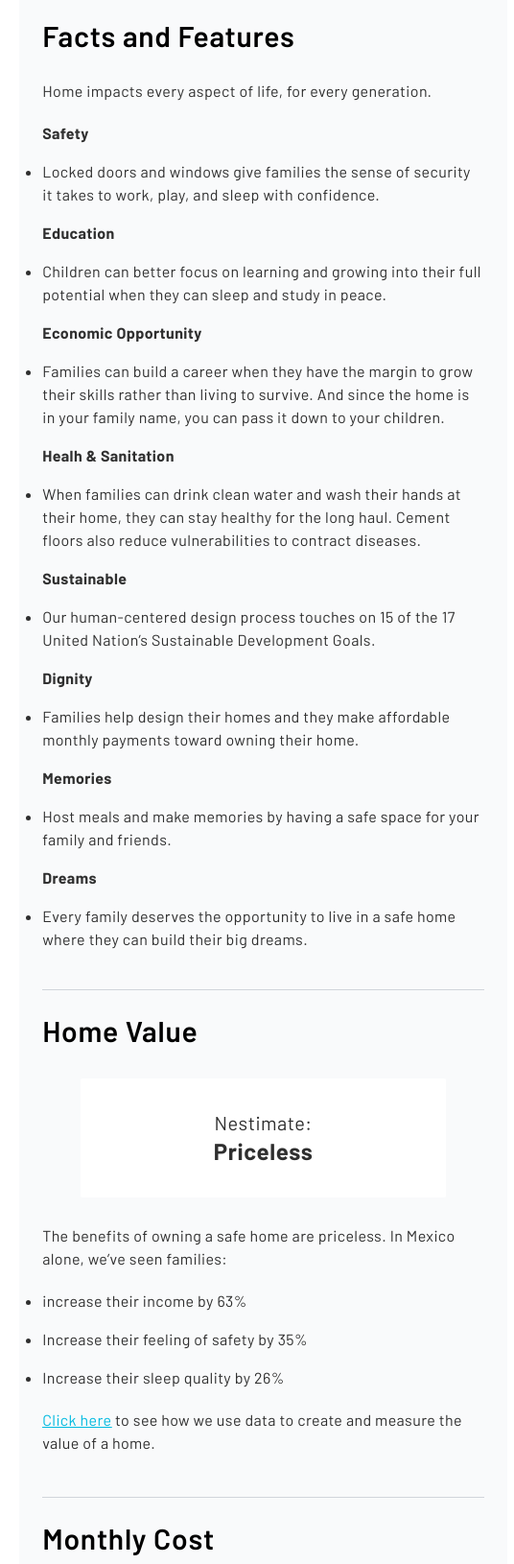
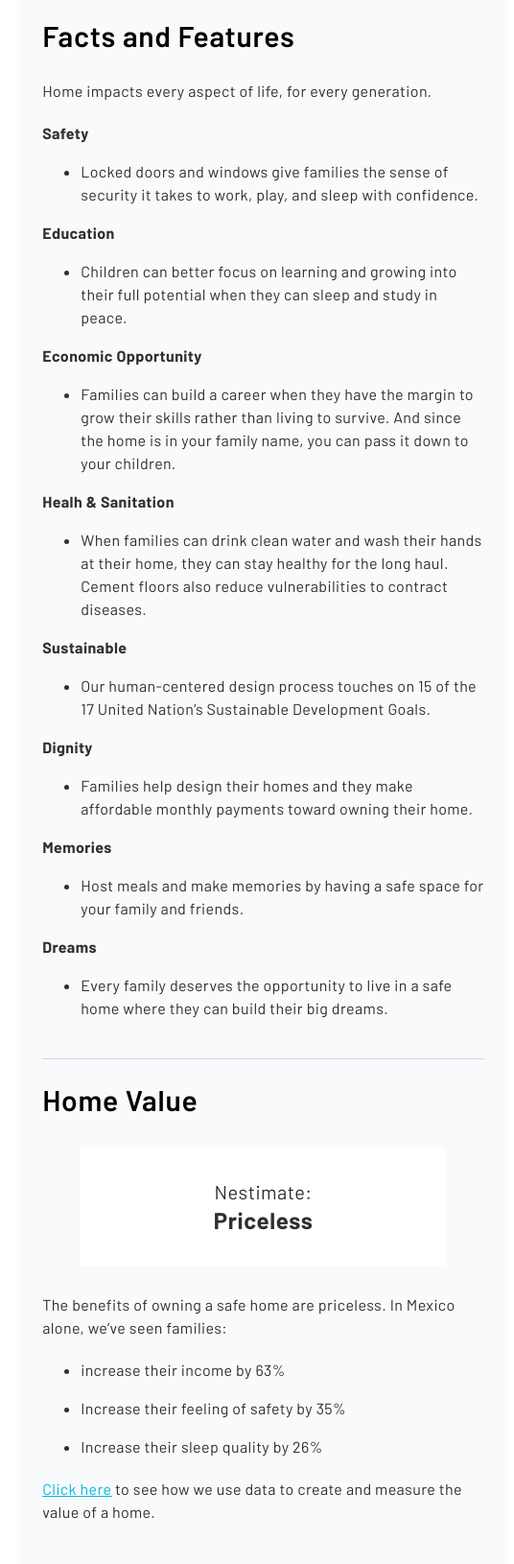
Before and after one commit to newstorycharity/value-of-home, a website: page public/index.html in a window 1280 px wide. Shown: the part 1468-3098 px from the top of the page at 96% size, 551-1087 px from the left. Drawn offline with Linux system fonts and the light colour scheme.

Commit message:
Cleaned up some styles

```diff
--- a/public/index.html
+++ b/public/index.html
@@ -123,35 +123,35 @@
         <div class="grid grid-cols-1 gap-0 justify-items-start items-end">
           <p class="py-3 text-md text-dark font-normal tracking-wide">Home impacts every aspect of life, for every generation.</p>
           <p class="py-2 text-md text-dark font-bold tracking-wide">Safety</p>
-          <ul class="list-disc list-outside">
+          <ul class="list-disc list-outside pl-10">
             <li class="py-2 text-md text-dark font-normal tracking-wide">Locked doors and windows give families the sense of security it takes to work, play, and sleep with confidence.</li>
           </ul>
           <p class="py-2 text-md text-dark font-bold tracking-wide">Education</p>
-          <ul class="list-disc list-outside">
+          <ul class="list-disc list-outside pl-10">
             <li class="py-2 text-md text-dark font-normal tracking-wide">Children can better focus on learning and growing into their full potential when they can sleep and study in peace.</li>
           </ul>
           <p class="py-2 text-md text-dark font-bold tracking-wide">Economic Opportunity</p>
-          <ul class="list-disc list-outside">
+          <ul class="list-disc list-outside pl-10">
             <li class="py-2 text-md text-dark font-normal tracking-wide">Families can build a career when they have the margin to grow their skills rather than living to survive. And since the home is in your family name, you can pass it down to your children.</li>
           </ul>
           <p class="py-2 text-md text-dark font-bold tracking-wide">Healh & Sanitation</p>
-          <ul class="list-disc list-outside">
+          <ul class="list-disc list-outside pl-10">
             <li class="py-2 text-md text-dark font-normal tracking-wide">When families can drink clean water and wash their hands at their home, they can stay healthy for the long haul. Cement floors also reduce vulnerabilities to contract diseases.</li>
           </ul>
           <p class="py-2 text-md text-dark font-bold tracking-wide">Sustainable</p>
-          <ul class="list-disc list-outside">
+          <ul class="list-disc list-outside pl-10">
             <li class="py-2 text-md text-dark font-normal tracking-wide">Our human-centered design process touches on 15 of the 17 United Nation’s Sustainable Development Goals.</li>
           </ul>
           <p class="py-2 text-md text-dark font-bold tracking-wide">Dignity</p>
-          <ul class="list-disc list-outside">
+          <ul class="list-disc list-outside pl-10">
             <li class="py-2 text-md text-dark font-normal tracking-wide">Families help design their homes and they make affordable monthly payments toward owning their home.</li>
           </ul>
           <p class="py-2 text-md text-dark font-bold tracking-wide">Memories</p>
-          <ul class="list-disc list-outside">
+          <ul class="list-disc list-outside pl-10">
             <li class="py-2 text-md text-dark font-normal tracking-wide">Host meals and make memories by having a safe space for your family and friends.</li>
           </ul>
           <p class="py-2 text-md text-dark font-bold tracking-wide">Dreams</p>
-          <ul class="list-disc list-outside">
+          <ul class="list-disc list-outside pl-10">
             <li class="py-2 text-md text-dark font-normal tracking-wide">Every family deserves the opportunity to live in a safe home where they can build their big dreams.</li>
           </ul>
         </div>
@@ -167,13 +167,13 @@
       </div>
       <div class="grid grid-cols-1 gap-0 justify-items-start items-end">
         <p class="py-3 text-md text-dark font-normal tracking-wide">The benefits of owning a safe home are priceless. In Mexico alone, we’ve seen families:</p>
-        <ul class="list-disc list-outside">
+        <ul class="list-disc list-outside pl-10">
           <li class="py-2 text-md text-dark font-normal tracking-wide">increase their income by 63%</li>
         </ul>
-        <ul class="list-disc list-outside">
+        <ul class="list-disc list-outside pl-10">
           <li class="py-2 text-md text-dark font-normal tracking-wide">Increase their feeling of safety by 35%</li>
         </ul>
-        <ul class="list-disc list-outside">
+        <ul class="list-disc list-outside pl-10">
           <li class="py-2 text-md text-dark font-normal tracking-wide">Increase their sleep quality by 26%</li>
         </ul>
         <p class="py-3 text-md text-dark font-normal tracking-wide"><span class="text-primary underline"><a href="https://newstorycharity.org/impact-data/">Click here</a></span> to see how we use data to create and measure the value of a home.</p>
@@ -184,7 +184,7 @@
       <div class="grid grid-cols-none gap-0 justify-items-start items-end">
         <p class="py-4 text-2xl sm:text-3xl text-black font-semibold tracking-wide">Monthly Cost</p>
       </div>
-      <ul class="list-disc list-outside grid grid-cols-1 gap-0 justify-items-start items-end">
+      <ul class="list-disc list-outside pl-10 grid grid-cols-1 gap-0 justify-items-start items-end">
         <li class="py-3 text-md text-dark font-normal tracking-wide">The families we serve make long term repayments towards their new home.</li>
         <li class="py-3 text-md text-dark font-normal tracking-wide">Since a stable home helps families grow their income, people are often proud to make these repayments. Monthly payments help unbanked families build a credit history and a sense of ownership.</li>
         <li class="py-3 text-md text-dark font-normal tracking-wide">Our team recycles the repayment funds into our home building efforts. We’ve found this repayment model to multiply the impact of philanthropy while also empowering families to best care for their new homes.</li>
@@ -198,11 +198,11 @@
       <div class="grid grid-cols-1 gap-0 justify-items-start items-end">
         <p class="py-3 text-md text-dark font-normal tracking-wide"><b>Get to know the neighborhood.</b> New Story builds communities in close proximity to town centers to ensure families have access to resources and services.</p>
       </div>
-      <div class="pt-3 columns-2 gap-6 max-w-md flex shrink-0">
+      <div class="pt-3 columns-2 gap-6 flex shrink-0">
         <img class="ml-0 md:ml-6 h-12 w-auto" src="./img/walk.png">
         <p class="w-full py-0 text-md text-dark font-bold tracking-wide">Walk Score<br><span class="font-normal">100 / 100 (not car dependent)</span></p>
       </div>
-      <div class="py-3 columns-2 gap-6 max-w-md flex shrink-0">
+      <div class="py-3 columns-2 gap-6 flex shrink-0">
         <img class="ml-0 md:ml-6 h-12 w-auto" src="./img/transit.png">
         <p class="py-0 text-md text-dark font-bold tracking-wide">Transit Score<br><span class="font-normal">100 / 100 (great transit options)</span></p>
       </div>
@@ -212,15 +212,15 @@
       <div class="grid grid-cols-none gap-0 justify-items-start items-end">
         <p class="py-4 text-2xl sm:text-3xl text-black font-semibold tracking-wide">Meet the Community</p>
       </div>
-      <div class="pt-3 columns-2 gap-3 max-w-md flex shrink-0">
+      <div class="pt-3 columns-2 gap-3 flex shrink-0">
         <img class="ml-0 md:ml-6 h-12 w-auto" src="./img/paul.png">
         <p class="w-full py-0 text-md text-dark font-bold tracking-wide">Paul:<br><span class="font-normal">“This new house will be completely different from where we live now – this will be permanent. This will be my land. In my name. For my family. And that is freedom. I will have room to invite others in if anyone is hurting or in need of a place to stay. This home will give me the ability to help so many more people.”</span></p>
       </div>
-      <div class="py-4 columns-2 gap-3 max-w-md flex shrink-0">
+      <div class="py-4 columns-2 gap-3 flex shrink-0">
         <img class="ml-0 md:ml-6 h-12 w-auto" src="./img/viviana.png">
         <p class="py-0 text-md text-dark font-bold tracking-wide">Viviana de la Cruz Arias: <br><span class="font-normal">"I'm very happy that my kids will have stability and more space. We waited for a house of our own for so long, about three years. Things have been challenging. I lost hope that this was it," she says. "I'm so grateful. We finally have a secure home with good neighbors. The kids can study in a home before they don't have electricity all the time. Now they will."</span></p>
       </div>
-      <div class="py-4 columns-2 gap-3 max-w-md flex shrink-0">
+      <div class="py-4 columns-2 gap-3 flex shrink-0">
         <img class="ml-0 md:ml-6 h-12 w-auto" src="./img/blanca.png">
         <p class="py-0 text-md text-dark font-bold tracking-wide">Blanca: <br><span class="font-normal">"I felt so relieved and happy once they gave me the key. They're not going to evict us from here. We suffered so many hardships because of the forceful eviction from our homes. They only let us take a few of our things, so many of our things stayed behind. Over here, I finally feel like my sons have a future. When I'm not here, they will have this place to stay safe.”</span></p>
       </div>
```
Also changed, not shown: public/styles.css.
